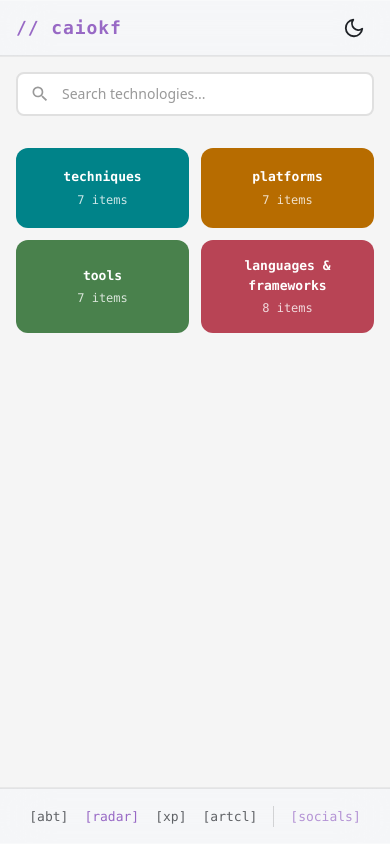
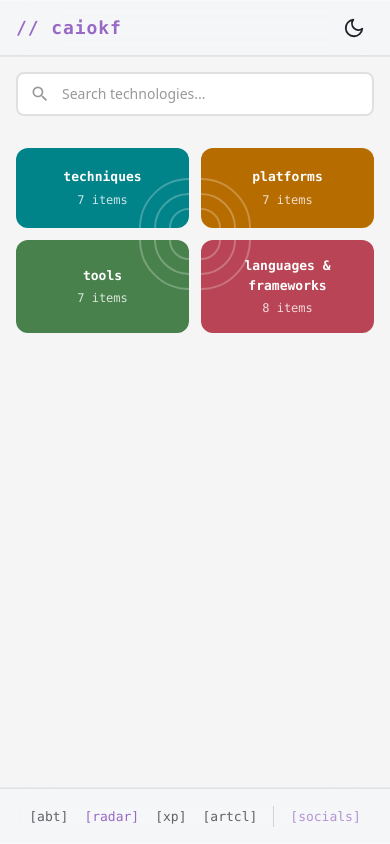
Before and after one commit to caiokf/homepage, a Vue app: page /tech-radar/sample in a window 390 px wide. Built offline with nearby package versions, Linux system fonts and the light colour scheme.

Commit message:
style(radar): add concentric ring decorations to mobile quadrant cards

```diff
--- a/src/pages/TechRadarViewPage.vue
+++ b/src/pages/TechRadarViewPage.vue
@@ -15,7 +15,7 @@
         <Search :radar="radar" @select="handleSearchSelect" />
       </div>
 
-      <!-- Mobile quadrant grid (shows below 750px) -->
+      <!-- Mobile quadrant grid (shows below 1000px) -->
       <div v-if="!selectedQuadrant" class="mobile-quadrant-grid">
         <button
           v-for="quadrant in radar.quadrants"
@@ -23,6 +23,7 @@
           :class="['quadrant-card', quadrant.position]"
           @click="handleQuadrantSelected(quadrant.position)"
         >
+          <div class="quadrant-card__rings"><span></span></div>
           <span class="quadrant-card__name">{{ quadrant.name }}</span>
           <span class="quadrant-card__count">{{ quadrant.blips().length }} items</span>
         </button>
@@ -359,7 +360,7 @@
     }
   }
 
-  /* Mobile Quadrant Grid - hidden by default, shown below 750px */
+  /* Mobile Quadrant Grid - hidden by default, shown below 1000px */
   .mobile-quadrant-grid {
     display: none;
     grid-template-columns: repeat(2, 1fr);
@@ -368,6 +369,7 @@
   }
 
   .quadrant-card {
+    position: relative;
     display: flex;
     flex-direction: column;
     align-items: center;
@@ -378,6 +380,7 @@
     cursor: pointer;
     transition: transform var(--transition-fast), box-shadow var(--transition-fast);
     min-height: 100px;
+    overflow: hidden;
   }
 
   .quadrant-card:hover {
@@ -394,7 +397,116 @@
   .quadrant-card.SW { background-color: var(--color-green); }
   .quadrant-card.SE { background-color: var(--color-red); }
 
+  /* Ring decorations in inner corners */
+  .quadrant-card__rings {
+    position: absolute;
+    width: 120px;
+    height: 120px;
+    pointer-events: none;
+  }
+
+  .quadrant-card__rings::before,
+  .quadrant-card__rings::after,
+  .quadrant-card__rings span {
+    content: "";
+    position: absolute;
+    border-radius: 50%;
+    border: 2px solid rgba(255, 255, 255, 0.25);
+  }
+
+  /* Ring 1 - smallest */
+  .quadrant-card__rings::before {
+    width: 40px;
+    height: 40px;
+  }
+
+  /* Ring 2 - medium */
+  .quadrant-card__rings::after {
+    width: 70px;
+    height: 70px;
+  }
+
+  /* Ring 3 - largest */
+  .quadrant-card__rings span {
+    width: 100px;
+    height: 100px;
+  }
+
+  /* NE quadrant: rings in bottom-right corner */
+  .quadrant-card.NE .quadrant-card__rings {
+    bottom: -60px;
+    right: -60px;
+  }
+  .quadrant-card.NE .quadrant-card__rings::before {
+    bottom: 40px;
+    right: 40px;
+  }
+  .quadrant-card.NE .quadrant-card__rings::after {
+    bottom: 25px;
+    right: 25px;
+  }
+  .quadrant-card.NE .quadrant-card__rings span {
+    bottom: 10px;
+    right: 10px;
+  }
+
+  /* NW quadrant: rings in bottom-left corner */
+  .quadrant-card.NW .quadrant-card__rings {
+    bottom: -60px;
+    left: -60px;
+  }
+  .quadrant-card.NW .quadrant-card__rings::before {
+    bottom: 40px;
+    left: 40px;
+  }
+  .quadrant-card.NW .quadrant-card__rings::after {
+    bottom: 25px;
+    left: 25px;
+  }
+  .quadrant-card.NW .quadrant-card__rings span {
+    bottom: 10px;
+    left: 10px;
+  }
+
+  /* SW quadrant: rings in top-right corner */
+  .quadrant-card.SW .quadrant-card__rings {
+    top: -60px;
+    right: -60px;
+  }
+  .quadrant-card.SW .quadrant-card__rings::before {
+    top: 40px;
+    right: 40px;
+  }
+  .quadrant-card.SW .quadrant-card__rings::after {
+    top: 25px;
+    right: 25px;
+  }
+  .quadrant-card.SW .quadrant-card__rings span {
+    top: 10px;
+    right: 10px;
+  }
+
+  /* SE quadrant: rings in top-left corner */
+  .quadrant-card.SE .quadrant-card__rings {
+    top: -60px;
+    left: -60px;
+  }
+  .quadrant-card.SE .quadrant-card__rings::before {
+    top: 40px;
+    left: 40px;
+  }
+  .quadrant-card.SE .quadrant-card__rings::after {
+    top: 25px;
+    left: 25px;
+  }
+  .quadrant-card.SE .quadrant-card__rings span {
+    top: 10px;
+    left: 10px;
+  }
+
   .quadrant-card__name {
+    position: relative;
+    z-index: 1;
     font-family: var(--font-mono);
     font-size: var(--text-base);
     font-weight: var(--font-semibold);
@@ -405,6 +517,8 @@
   }
 
   .quadrant-card__count {
+    position: relative;
+    z-index: 1;
     font-family: var(--font-mono);
     font-size: var(--text-xs);
     color: rgba(255, 255, 255, 0.8);
```
